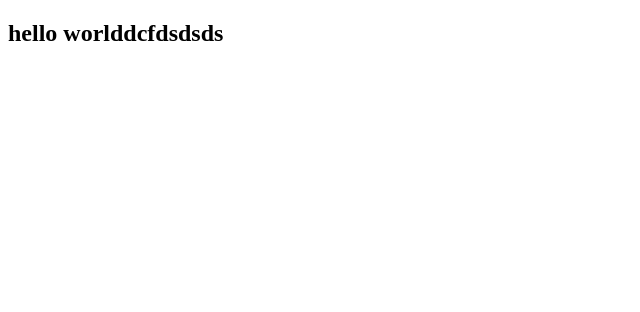
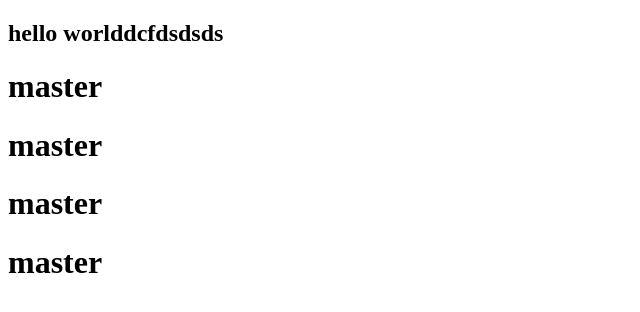
Before and after one commit to AhmadjonAbdusamadov/newRepo, a plain HTML site: page index.html in a window 1280 px wide. Shown: the whole page, without its empty margins (0-640 px from the left). Drawn offline with Linux system fonts and the light colour scheme.

Commit message:
changed again

```diff
--- a/index.html
+++ b/index.html
@@ -12,6 +12,10 @@
     <h2>
         hello worlddcfdsdsds
     </h2>
+    <h1>master</h1>
+    <h1>master</h1>
+    <h1>master</h1>
+    <h1>master</h1>
 </body>
 
 </html>
```
